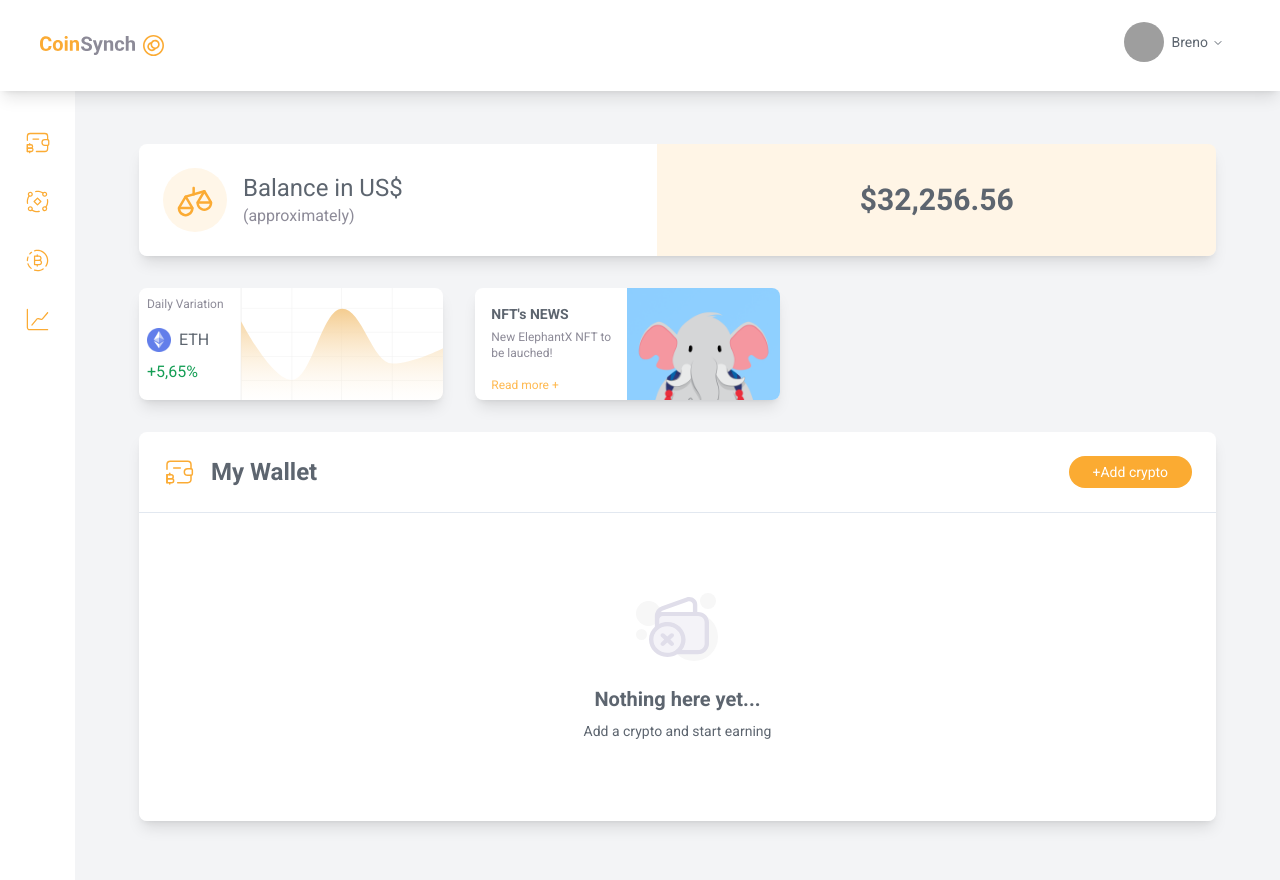
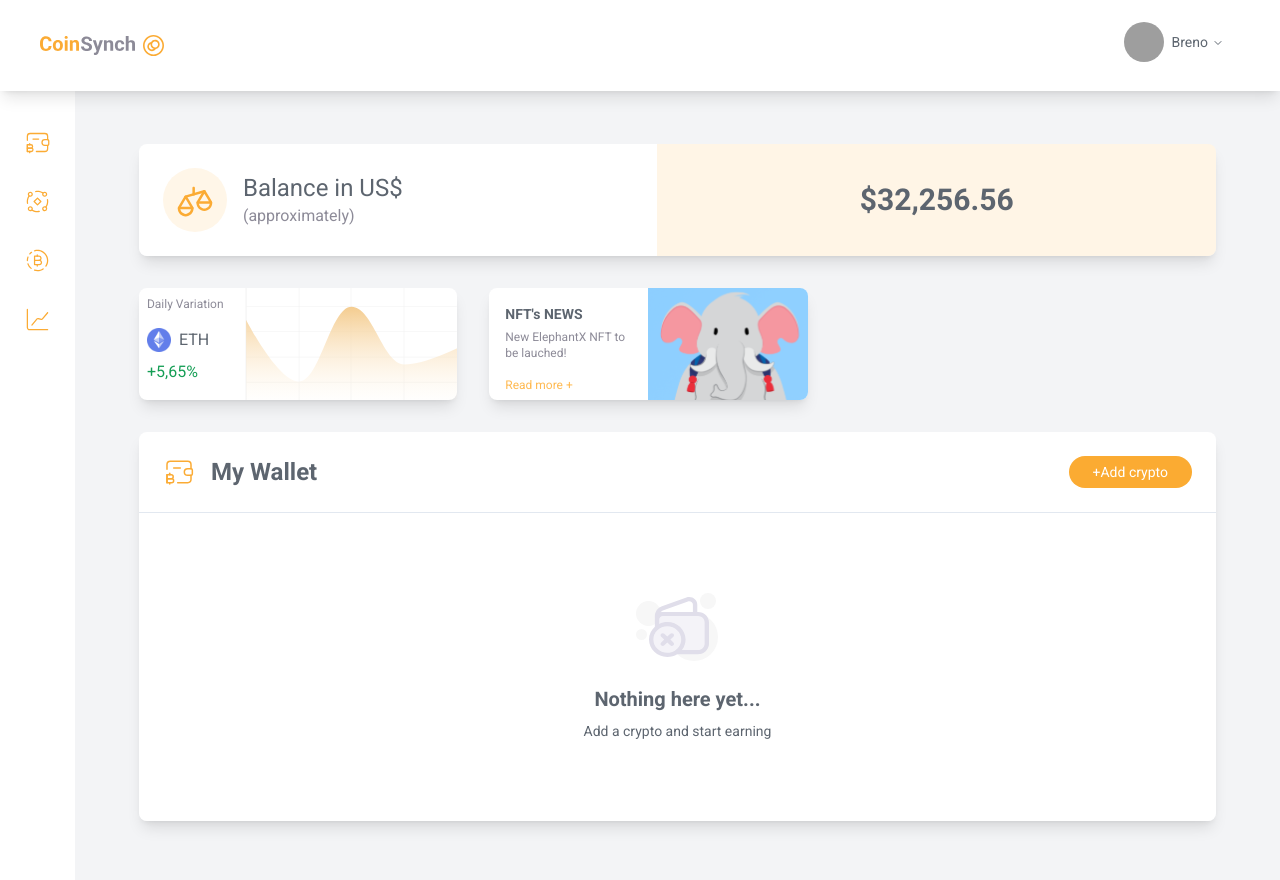
Before and after one commit to Brenosalv/coinsynch, a Next.js app: page /dashboard in a window 1280 px wide. Built offline with nearby package versions, Linux system fonts and the light colour scheme; data requests are answered from the project's data file; grey boxes are pictures that could not be loaded.

Commit message:
Fix eduphants image in NFT's NEWS section from dashboard page

```diff
--- a/src/components/dashboard/NftsNews.tsx
+++ b/src/components/dashboard/NftsNews.tsx
@@ -1,4 +1,4 @@
-import EduphantsImage from '@/assets/eduphants.png'
+import EduphantsImage from '@/assets/eduphants.svg'
 import Image from 'next/image'
 
 export function NftsNews() {
@@ -12,7 +12,7 @@ export function NftsNews() {
         <p className="text-xs text-primary-400 max-sm:hidden">Read more +</p>
       </div>
 
-      <div className="w-1/2 max-sm:w-full rounded-e-lg max-sm:rounded-b-lg sm:h-28">
+      <div className="w-1/2 max-sm:w-full rounded-e-lg max-sm:rounded-b-lg md:h-28 flex">
         <Image
           src={EduphantsImage}
           alt="Eduphant's picture"
```
Also changed, not shown: src/assets/eduphants.png (deleted), src/assets/eduphants.svg (added).
